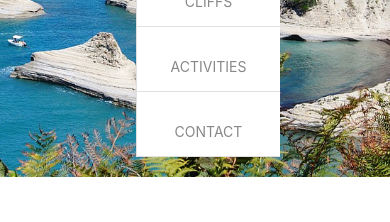
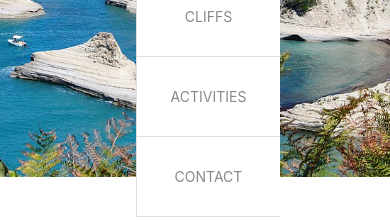
Before and after one commit to IvyLiu0/Week6Day2-Homework, a plain HTML site: page index.html in a window 390 px wide. Both pictures are taken after a click on the button "Toggle navigation". Shown: the part 223-445 px from the top of the page. Drawn offline with nearby package versions, Linux system fonts and the light colour scheme.

Commit message:
some small changes

```diff
--- a/styles.css
+++ b/styles.css
@@ -184,7 +184,7 @@ footer #nondisclaimer .social .fa-instagram {
       }
       .nav-item{
         background-color: #fff;
-        height: 65px;
+        height: 80px;
         text-align: center;
     }
     .nav-link{
```
